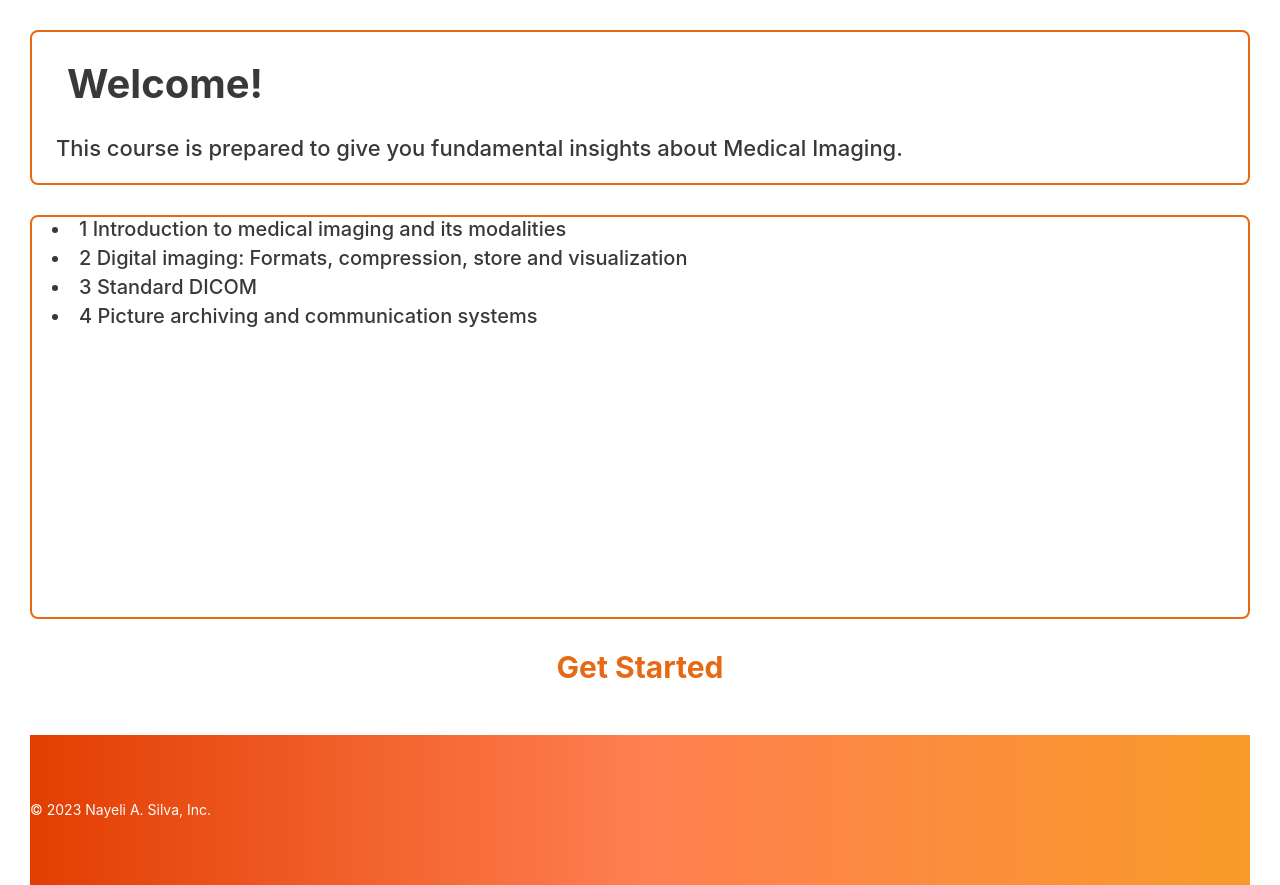
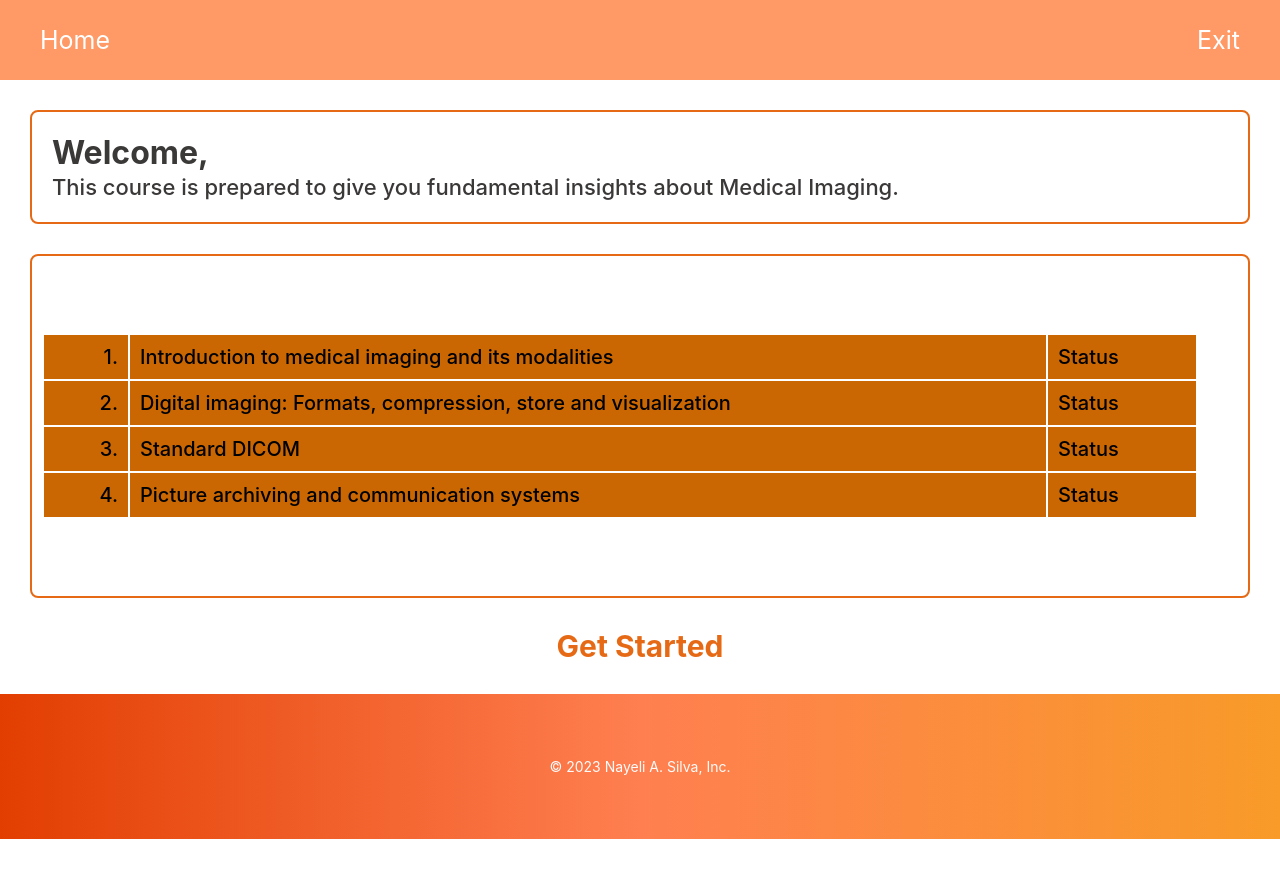
Before and after one commit to NAS-Ragde/ReactJS_Medical-Imaging-Fundamentals, a React (Create React App) app: page /components/Home/Home.js in a window 1280 px wide. After the commit the page ends 839 px from the top, so only its background shows below. Built offline with nearby package versions, Linux system fonts and the light colour scheme; the HTML template or start-up script is replaced by a standard one.

Commit message:
Home.js and Home.css - Enhance styles - Add table for a list

```diff
--- a/src/App.js
+++ b/src/App.js
@@ -1,4 +1,4 @@
-import Login from "./screens/components/Login/Login";
+//import Login from "./screens/components/Login/Login";
 import Home from "./screens/components/Home/Home";
 
 function App() {
--- a/src/screens/components/Home/Home.css
+++ b/src/screens/components/Home/Home.css
@@ -1,10 +1,27 @@
+.header {
+    display: flex;
+    align-items: center;
+    justify-content: space-between;
+    max-padding: 35px;
+    padding-inline: 40px;
+    background-color: #FF9966;
+}
+
+.header-title{
+    font-size: 25px;
+    font-weight: 400;
+    color: white;
+}
+
 .container {
     display: flex;
     flex-direction: column;
+    justify-content: center;
+    align-content: center;
     backgroundColor: #FCFCFC;
     padding-inline: 30px;
     padding-top: 30px;
-    height: 100vh;
+    max-height: 100vh;
 }
 
 .textWrapper {
@@ -15,29 +32,69 @@
     border-color: #E66A16;
     border-radius: 8px;
     margin-bottom: 30px;
-    padding-inline: 20px;
 }
-.header {
-    font-weight: bold;
+.welcome {
     color: #3B3838;
-    text-align: start;
+    padding-left: 20px;
+    margin-bottom: -20px;
 }
 
-.textHeader {
+.course-text {
     font-size: 22px;
     font-weight: 500;
     color: #3B3838;
     text-align: start;
-    padding-left: 4px;
+    padding-inline: 20px;
+}
+
+.table{
+    display: flex;
+    min-width: 70vw;
+    min-height: 40vh;
+    margin: 10px;
+    align-items: center;
+}
+
+.tr-text {
+    font-weight: 500;
+    font-size: 20px;
+    padding: 10px;
+    background-color: #ca6702;
+}
+
+.list-id {
+    width: 5vw;
+    text-align: right;
+    padding: 10px;
+}
+.list-title {
+    width: 70vw;
+    text-align: left;
+    padding: 10px;
+}
+.list-status {
+    width: 10vw;
+    text-align: left;
+    padding: 10px;
+}
+
+.start-button{
+    color: #E66A16;
+    font-size: 30px;
+    font-weight: bold;
+    text-align: center;
+    align-self: center;
+    width: 300px;
+    padding-bottom: 20px;
+    margin-bottom: 10px ;
 }
 
 .footer {
-
     display: flex;
-    align-content: center;
-    height: 150px;
+    align-items: center;
+    justify-content: center;
+    padding: 50px;
     border: none;
-    margin-top: 30px;
     background :linear-gradient( to right, #E23E02, #FF7F50, #F89B29 );
 }
 
@@ -47,28 +104,3 @@
     align-self: center;
     text-align: center;
 }
-
-.content-list {
-    display: flex;
-    flex-direction: column;
-    padding-: 15px;
-    margin-inside: 5px;
-    min-height: 50vh;
-
-}
-.text {
-    text-align: start;
-    font-weight: 500;
-    font-size: 20px;
-    color: #3B3838;
-    padding-bottom: 5px ;
-}
-.start-button{
-    color: #E66A16;
-    font-size: 30px;
-    font-weight: bold;
-    text-align: center;
-    align-self: center;
-    width: 300px;
-    padding-bottom: 20px;
-}
--- a/src/screens/components/Home/Home.js
+++ b/src/screens/components/Home/Home.js
@@ -76,54 +76,53 @@ export default function Home() {
 
     const ListOfChapters = ({chapters}) => {
         return (
-            <div className={'content-list'}>
+            <table className={'table'} >
+                <tbody>
                 {
                     chapters.map((chapters) => (
-                            <li key={chapters.id} className={'text'}>
-                                <span className={'id'}>{ chapters.id }{'\n'}</span>
-                                <span className={'title'}>{ chapters.title }{'\n'}</span>
-                            </li>
+                            <tr key={chapters.id}  className={'tr-text'} >
+                                <td className={'list-id'}>{ chapters.id}. </td>
+                                <td className={'list-title'}>{ chapters.title }</td>
+                                <td className={'list-status'}>Status</td>
+                            </tr>
                         )
                     )
                 }
-
-            </div>
+                </tbody>
+            </table>
         );
 
     }
 
-    const Footer = () => {
     return (
-            <div className={'footer'}>
-                <p className={'footerText'}>© 2023 Nayeli A. Silva, Inc.</p>
+        <div>
+            <div className={'header'}>
+                <p className={'header-title'}>Home</p>
+                <p className={'header-title'}>Exit</p>
+
             </div>
-        );
-    };
 
-
-    return (
             <div className={'container'}>
 
                 <div className={'textWrapper'}>
-                <h1 className={'header'}>Welcome!</h1>
-                <h3 className={'textHeader'}>{welcomeText}</h3>
+                    <h1 className={'welcome'}>Welcome,</h1>
+                    <p className={'course-text'}>{welcomeText}</p>
                 </div>
-
-            {/* Wrapper to show quiz */}
 
                 <div className={'textWrapper'}>
                     <ListOfChapters chapters={chapters}/>
                 </div>
 
-            <span className={'start-button'}>
-                Get Started
-            </span>
+                <span className={'start-button'}> Get Started </span>
 
-            <div>
-                {<Footer/>}
+            </div>
+
+            <div className={'footer'}>
+                <p className={'footerText'}>© 2023 Nayeli A. Silva, Inc.</p>
             </div>
 
         </div>
 
+
     );
 }
```
Lines whose indentation alone changed are shown as unchanged.
